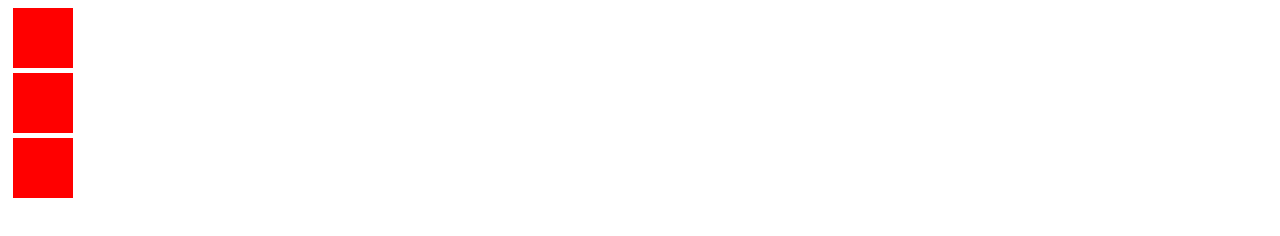
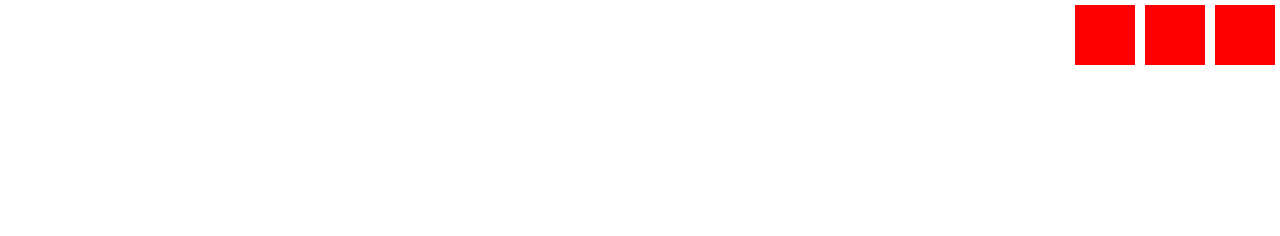
Before and after one commit to niltonpedro/twitter-clone, a plain HTML site: page index.html in a window 1280 px wide. Drawn offline with Linux system fonts and the light colour scheme.

Commit message:
Styles changes

```diff
--- a/styles.css
+++ b/styles.css
@@ -1,4 +1,11 @@
+html, body, #app{
+  height: 100%;
+  margin: 0;
+}
+
 #app{
+  display: flex;
+  flex-direction: row-reverse;
 
 }
 
```
